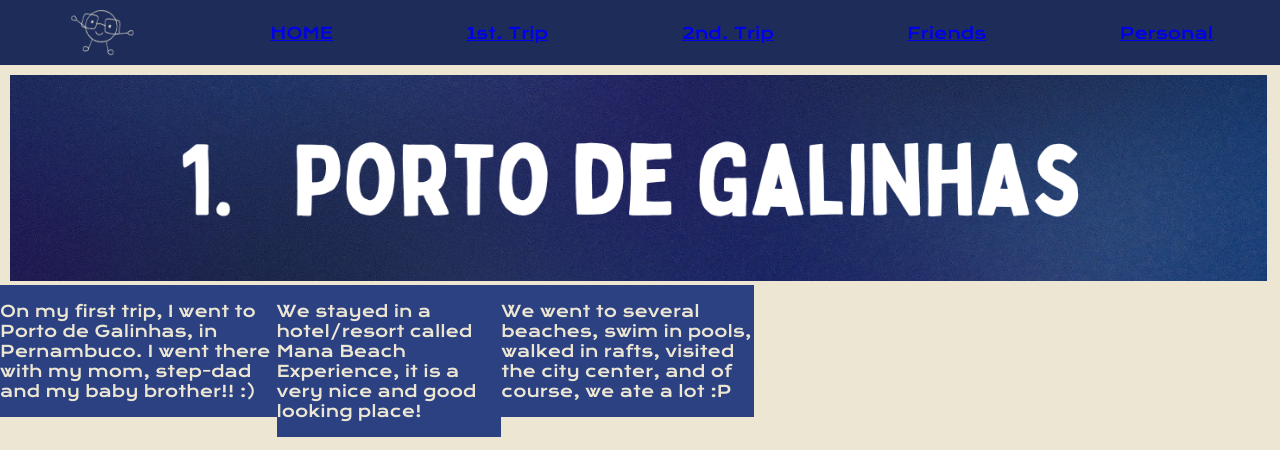
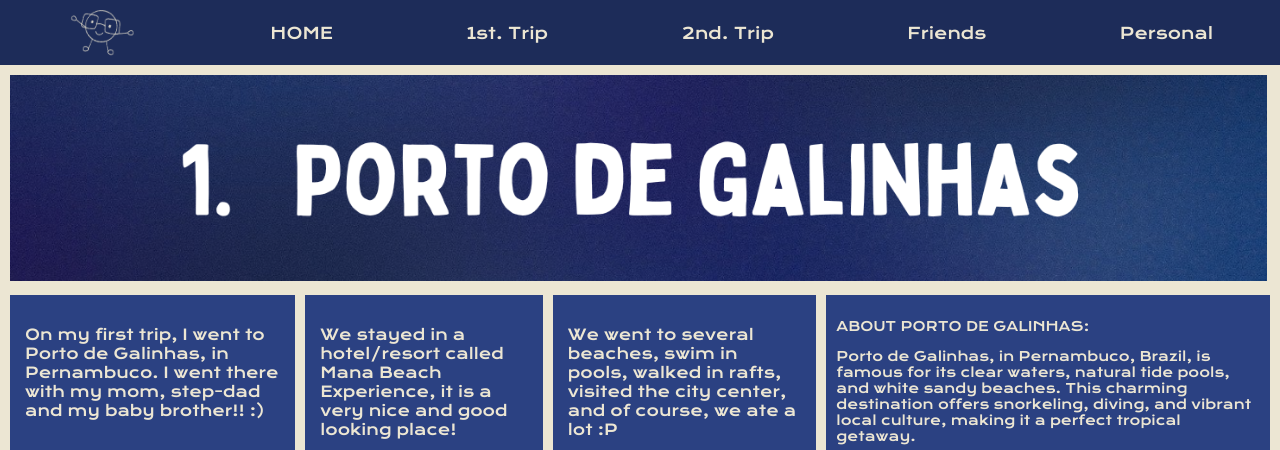
Before and after one commit to StefanyLino/Vacation, a PHP site: page /1stTrip.html in a window 1280 px wide. Shown: the top 450 px of the page. Run offline with PHP 8.4, Linux system fonts and the light colour scheme; some libraries are stand-ins or nearby versions.

Commit message:
Style - CSS

```diff
--- a/style.css
+++ b/style.css
@@ -14,8 +14,6 @@
     --orange: #A53513;
   }
 
-
-
 body {
     box-sizing: border-box;
     padding: 0;
@@ -30,10 +28,25 @@
     height: 100vh;
 }
 
+html{
+    height: 100vh;
+}
+
+a{
+    text-decoration: none;
+    color: var(--background);
+    transition: 0.2s;
+}
+
+
+nav{
+    position: relative;
+    position: sticky;
+}
+
 
 .red {
     margin-bottom: 10px;
-    position: sticky;
     height: 65px;
     background: var(--wine);
     display: flex;
@@ -43,7 +56,6 @@
 
 .blue {
     margin-bottom: 10px;
-    position: sticky;
     height: 65px;
     background: var(--bluedark);
     display: flex;
@@ -53,7 +65,6 @@
 
 .beige {
     margin-bottom: 10px;
-    position: sticky;
     height: 65px;
     background: var(--darkbeige);
     display: flex;
@@ -90,11 +101,15 @@
    margin-left: 10px;
 }
 
+.title{
+    margin-left: 10px;
+ }
+
 .container {
     display: flex;
     flex-direction: row;
     align-items: flex-start;
-    justify-content: center;
+    margin-right: 10px;
 }
 
 
@@ -102,6 +117,7 @@
     display: flex;
     flex-direction: row;
     padding: 11px;
+
 }
 
 .card4 {
@@ -111,32 +127,64 @@
 
 .bluecard {
     background-color: var(--regblue);
-    display: flex;
-    flex-direction: row;
+    margin-top: 10px;
+    margin-left: 10px;
+    margin-bottom: 15px;
+    padding: 15px;
+    font-size: 15px;
+}
+
+.cardblue {
+    background-color: var(--regblue);
+    margin-top: 10px;
+    margin-left: 10px;
+    margin-bottom: 15px;
+    padding: 10px;
+    font-size: 13.1px;
 }
 
 .beigecard {
     background-color: var(--beige);
-    display: flex;
-    flex-direction: row;
+    margin-top: 10px;
+    margin-left: 10px;
+    margin-bottom: 15px;
+    padding: 15px;
+    font-size: 20px;
 }
 
 .greencard {
     background-color: var(--green);
-    display: flex;
-    flex-direction: row;
+    margin-top: 10px;
+    margin-left: 10px;
+    margin-bottom: 15px;
+    padding: 15px;
+    font-size: 20px;
 }
 .orangecard {
     background-color: var(--orange);
-    display: flex;
-    flex-direction: row;
+    margin-top: 10px;
+    margin-left: 10px;
+    margin-bottom: 15px;
+    padding: 10px;
+    font-size: 20px;
 }
 
-aside {
+.cardorange{
+    background-color: var(--orange);
+    margin-top: 10px;
+    margin-left: 10px;
+    margin-bottom: 15px;
+    padding: 10px;
+    font-size: 14.3px;
+}
+
+aside{
     background-color: var(--wine);
+    position: relative;
     margin-right: 10px;
     width: 13%;
     float: right;
+    bottom: 450px;
 }
 
 .text h3{
@@ -144,7 +192,7 @@
 }
 
 .text p{
-    font-size: 25.17px;
+    font-size: 23.8px;
     padding: 5px;
     margin-bottom: 16.5px;
 }
@@ -187,3 +235,25 @@
     text-align: center;
     padding: 20px;
 }
+
+.video{
+    display: flex;
+    justify-content: center;
+    margin-bottom: 10px;
+}
+
+
+.botao a{
+    color: var(--bluedark);
+    display: flex;
+    justify-content: center;
+    margin-bottom: 20px;
+    margin-top: 20px;
+    transition: 0.2s;
+}
+
+.botao a:hover{
+    color: black;
+    display: flex;
+    justify-content: center;
+}
```
